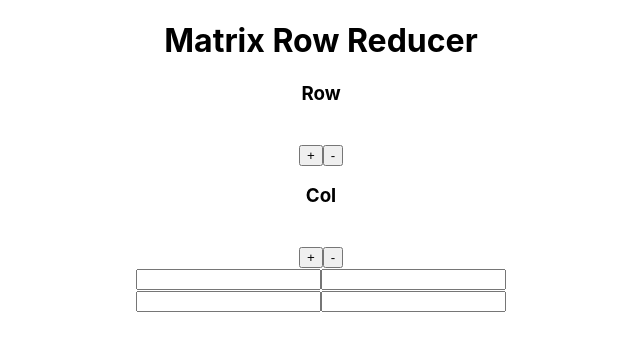
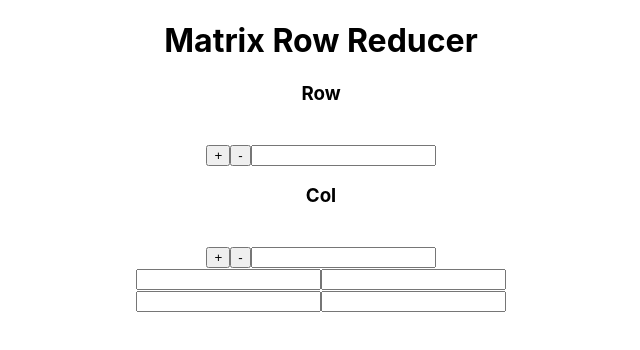
Before and after one commit to jeffrey-ke/MatrixSolver, a React (Create React App) app in the folder proj/: page / in a window 1280 px wide. Shown: the top 350 px of the page, without its empty margins (319-959 px from the left). Built offline with nearby package versions, Linux system fonts and the light colour scheme.

Commit message:
Added input field where user can manually enter the number of rows and cols requested and the app updates it immediately to that number. Removed outmoded feature.

```diff
--- a/proj/src/RowsCols.js
+++ b/proj/src/RowsCols.js
@@ -9,8 +9,11 @@ function RowsCols(){
             <div>
                 <h3>Row</h3><br/>
                 <button onClick={()=>{setRow(row+1)}}>+</button><button onClick={()=>{setRow(row-1)}}>-</button>
+                <input id='row-in' onChange={()=>{setRow(Number(document.getElementById('row-in').value))}}></input>
                 <h3>Col</h3><br/>
                 <button onClick={()=>{setCol(col+1)}}>+</button><button onClick={()=>{setCol(col-1)}}>-</button>
+                <input id='col-in' onChange={()=>{setCol(Number(document.getElementById('col-in').value))}}></input>
+
             </div>
             <Matrix rows={row} cols={col}/>
         </div>
```
Also changed, not shown: proj/src/Input.js (deleted, +0 -9 lines).
